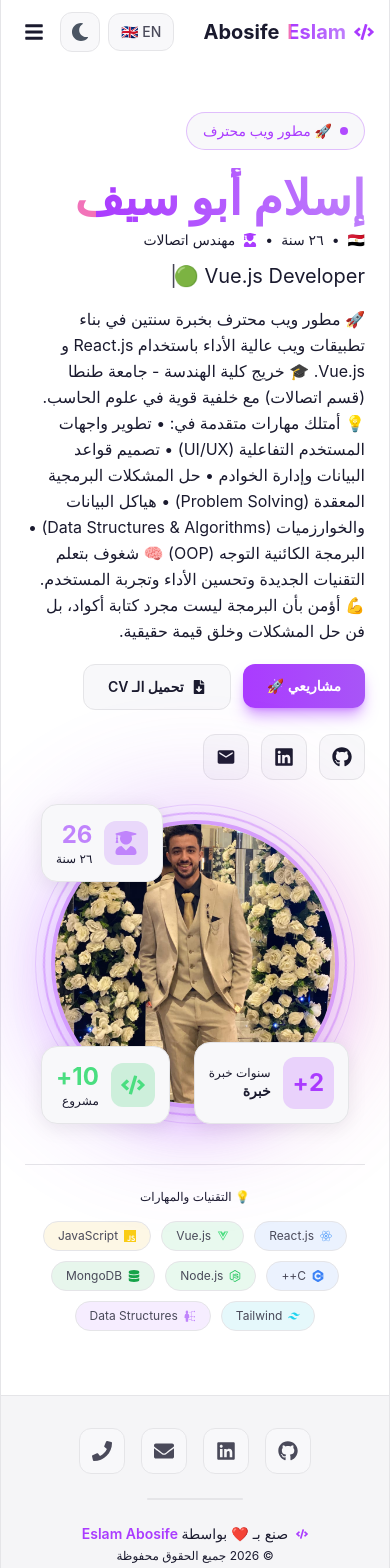
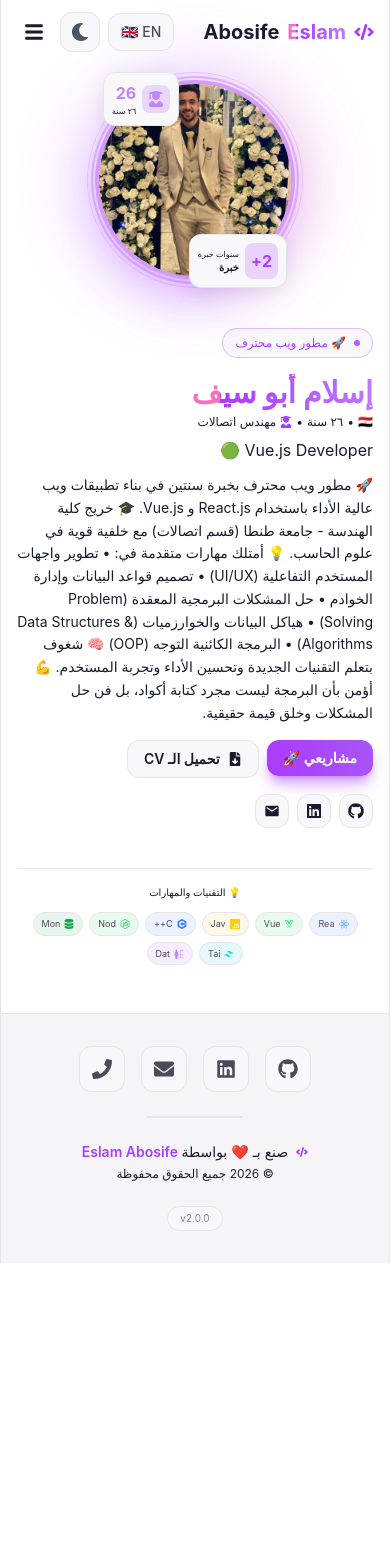
Before and after one commit to eslam1abosife/EslamAbosifeProfile, a React (Vite) app: page / in a window 390 px wide. Shown: the top 1568 px of the page. After the commit the page ends 1263 px from the top, so only its background shows below. Built offline with nearby package versions, Linux system fonts and the light colour scheme.

Commit message:
رفع الموقع الشخصي

```diff
--- a/src/pages/Home.jsx
+++ b/src/pages/Home.jsx
@@ -29,29 +29,30 @@ const Home = () => {
       initial={{ opacity: 0 }}
       animate={{ opacity: 1 }}
       exit={{ opacity: 0 }}
-      className="min-h-screen flex items-center justify-center px-6 pt-28 pb-16"
+      className="min-h-screen flex items-center justify-center px-4 sm:px-6 pt-20 sm:pt-28 pb-12 sm:pb-16 overflow-x-hidden"
     >
       <div className="max-w-6xl mx-auto w-full">
-        <div className={`grid lg:grid-cols-5 gap-10 items-start ${isRTL ? 'text-right' : 'text-left'}`}>
+        <div className={`grid lg:grid-cols-5 gap-6 md:gap-10 items-center ${isRTL ? 'text-right' : 'text-left'}`}>
+
           {/* Left Side - المحتوى */}
           <motion.div
             initial={{ x: isRTL ? -50 : 50, opacity: 0 }}
             animate={{ x: 0, opacity: 1 }}
             transition={{ duration: 0.8 }}
-            className="lg:col-span-3"
+            className="lg:col-span-3 order-2 lg:order-1"
           >
             {/* Badge */}
             <motion.div
               initial={{ y: -20, opacity: 0 }}
               animate={{ y: 0, opacity: 1 }}
               transition={{ delay: 0.2 }}
-              className={`inline-flex items-center gap-2 mb-6 px-4 py-2 rounded-full border border-accent/30 ${
+              className={`inline-flex items-center gap-2 mb-4 sm:mb-6 px-3 sm:px-4 py-1.5 sm:py-2 rounded-full border border-accent/30 ${
                 isRTL ? '' : 'flex-row-reverse'
               }`}
               style={{ background: 'var(--bg-card)' }}
             >
-              <span className="w-2 h-2 bg-accent rounded-full animate-pulse"></span>
-              <span className="text-accent font-medium text-sm">{t.home.badge}</span>
+              <span className="w-1.5 h-1.5 sm:w-2 sm:h-2 bg-accent rounded-full animate-pulse"></span>
+              <span className="text-accent font-medium text-xs sm:text-sm">{t.home.badge}</span>
             </motion.div>
 
             {/* الاسم */}
@@ -59,7 +60,7 @@ const Home = () => {
               initial={{ y: -30, opacity: 0 }}
               animate={{ y: 0, opacity: 1 }}
               transition={{ duration: 0.6 }}
-              className="text-5xl md:text-6xl font-bold mb-2"
+              className="text-3xl sm:text-4xl md:text-5xl lg:text-6xl font-bold mb-1 sm:mb-2"
             >
               <span className="gradient-text">{t.home.name}</span>
             </motion.h1>
@@ -69,14 +70,14 @@ const Home = () => {
               initial={{ opacity: 0 }}
               animate={{ opacity: 1 }}
               transition={{ delay: 0.2 }}
-              className="text-sm text-muted mb-3 flex items-center gap-2"
+              className="text-xs sm:text-sm text-muted mb-2 sm:mb-3 flex flex-wrap items-center gap-1 sm:gap-2"
             >
               <span>🇪🇬</span>
               <span>•</span>
               <span>{t.home.age}</span>
               <span>•</span>
-              <FaUserGraduate className="text-accent" />
-              <span>{t.home.graduate}</span>
+              <FaUserGraduate className="text-accent text-xs sm:text-sm" />
+              <span className="text-xs sm:text-sm">{t.home.graduate}</span>
             </motion.div>
 
             {/* Typewriter */}
@@ -84,7 +85,7 @@ const Home = () => {
               initial={{ opacity: 0 }}
               animate={{ opacity: 1 }}
               transition={{ delay: 0.3 }}
-              className="text-xl md:text-2xl mb-4 text-secondary"
+              className="text-base sm:text-xl md:text-2xl mb-3 sm:mb-4 text-secondary"
             >
               <Typewriter
                 words={[
@@ -108,7 +109,7 @@ const Home = () => {
               initial={{ opacity: 0 }}
               animate={{ opacity: 1 }}
               transition={{ delay: 0.4 }}
-              className="text-base text-secondary max-w-lg mb-5 leading-relaxed"
+              className="text-sm sm:text-base text-secondary max-w-lg mb-4 sm:mb-5 leading-relaxed"
             >
               {t.home.description}
             </motion.p>
@@ -118,13 +119,13 @@ const Home = () => {
               initial={{ opacity: 0, y: 20 }}
               animate={{ opacity: 1, y: 0 }}
               transition={{ delay: 0.5 }}
-              className={`flex flex-wrap gap-3 ${isRTL ? 'justify-start' : 'justify-start'}`}
+              className={`flex flex-wrap gap-2 sm:gap-3 ${isRTL ? 'justify-start' : 'justify-start'}`}
             >
               <Link to="/projects">
                 <motion.button
                   whileHover={{ scale: 1.05 }}
                   whileTap={{ scale: 0.95 }}
-                  className="btn-primary"
+                  className="btn-primary text-sm sm:text-base px-4 sm:px-6 py-2 sm:py-3"
                 >
                   {t.home.viewProjects}
                 </motion.button>
@@ -134,9 +135,9 @@ const Home = () => {
                 <motion.button
                   whileHover={{ scale: 1.05 }}
                   whileTap={{ scale: 0.95 }}
-                  className="btn-secondary"
+                  className="btn-secondary text-sm sm:text-base px-4 sm:px-6 py-2 sm:py-3"
                 >
-                  <FaFileDownload /> {t.home.downloadCV}
+                  <FaFileDownload className="text-sm sm:text-base" /> {t.home.downloadCV}
                 </motion.button>
               </a>
             </motion.div>
@@ -146,39 +147,39 @@ const Home = () => {
               initial={{ opacity: 0 }}
               animate={{ opacity: 1 }}
               transition={{ delay: 0.6 }}
-              className={`flex gap-3 mt-6 ${isRTL ? '' : ''}`}
+              className={`flex gap-2 sm:gap-3 mt-4 sm:mt-6 ${isRTL ? '' : ''}`}
             >
               <a
                 href="https://github.com/eslamabosife"
                 target="_blank"
-                className="p-3 rounded-xl border transition-all group"
+                className="p-2 sm:p-3 rounded-xl border transition-all group"
                 style={{
                   background: 'var(--bg-card)',
                   borderColor: 'var(--border-color)'
                 }}
               >
-                <FaGithub className="text-xl text-secondary group-hover:text-accent transition-colors" />
+                <FaGithub className="text-base sm:text-xl text-secondary group-hover:text-accent transition-colors" />
               </a>
               <a
                 href="#"
                 target="_blank"
-                className="p-3 rounded-xl border transition-all group"
+                className="p-2 sm:p-3 rounded-xl border transition-all group"
                 style={{
                   background: 'var(--bg-card)',
                   borderColor: 'var(--border-color)'
                 }}
               >
-                <FaLinkedin className="text-xl text-secondary group-hover:text-accent transition-colors" />
+                <FaLinkedin className="text-base sm:text-xl text-secondary group-hover:text-accent transition-colors" />
               </a>
               <a
                 href="mailto:eslamabosife69@gmail.com"
-                className="p-3 rounded-xl border transition-all group"
+                className="p-2 sm:p-3 rounded-xl border transition-all group"
                 style={{
                   background: 'var(--bg-card)',
                   borderColor: 'var(--border-color)'
                 }}
               >
-                <MdEmail className="text-xl text-secondary group-hover:text-accent transition-colors" />
+                <MdEmail className="text-base sm:text-xl text-secondary group-hover:text-accent transition-colors" />
               </a>
             </motion.div>
           </motion.div>
@@ -188,13 +189,19 @@ const Home = () => {
             initial={{ x: isRTL ? 50 : -50, opacity: 0 }}
             animate={{ x: 0, opacity: 1 }}
             transition={{ duration: 0.8 }}
-            className="lg:col-span-2"
+            className="lg:col-span-2 order-1 lg:order-2 mb-6 lg:mb-0"
           >
-            <div className="relative">
-              <div className="relative w-72 h-72 mx-auto">
-                <div className="absolute inset-0 bg-gradient-to-r from-accent via-purple-500 to-pink-500 rounded-full blur-3xl opacity-40 animate-pulse"></div>
-                <div className="absolute -inset-2 rounded-full border-2 border-accent/30 animate-spin-slow"></div>
-                <div className="absolute -inset-4 rounded-full border border-purple-500/20"></div>
+            <div className="relative max-w-[200px] sm:max-w-[280px] md:max-w-[320px] lg:max-w-[350px] mx-auto">
+              {/* الحاوية الرئيسية للصورة */}
+              <div className="relative aspect-square w-full">
+                {/* Glow Effect */}
+                <div className="absolute inset-0 bg-gradient-to-r from-accent via-purple-500 to-pink-500 rounded-full blur-2xl sm:blur-3xl opacity-40 animate-pulse"></div>
+
+                {/* Rotating Border */}
+                <div className="absolute -inset-1 sm:-inset-2 rounded-full border-2 border-accent/30 animate-spin-slow"></div>
+                <div className="absolute -inset-2 sm:-inset-4 rounded-full border border-purple-500/20"></div>
+
+                {/* الصورة */}
                 <div className="relative w-full h-full rounded-full border-4 border-accent/40 overflow-hidden shadow-2xl shadow-accent/30">
                   <img
                     src={profileImg}
@@ -207,25 +214,25 @@ const Home = () => {
                 </div>
               </div>
 
-              {/* بطاقة الخبرة */}
+              {/* بطاقة الخبرة - موضعة بشكل responsive */}
               <motion.div
                 initial={{ scale: 0, opacity: 0 }}
                 animate={{ scale: 1, opacity: 1 }}
                 transition={{ delay: 0.5 }}
-                className={`absolute -bottom-4 ${isRTL ? 'right-4' : 'left-4'} p-3.5 rounded-2xl border shadow-xl`}
+                className={`absolute -bottom-2 sm:-bottom-4 ${isRTL ? 'right-2 sm:right-4' : 'left-2 sm:left-4'} p-2 sm:p-3.5 rounded-xl sm:rounded-2xl border shadow-xl`}
                 style={{
                   background: 'var(--bg-card)',
                   borderColor: 'var(--border-color)',
                   boxShadow: '0 4px 20px var(--shadow-color)'
                 }}
               >
-                <div className="flex items-center gap-3">
-                  <div className="p-2.5 bg-accent/20 rounded-xl">
-                    <span className="text-accent text-2xl font-bold">2+</span>
+                <div className="flex items-center gap-1.5 sm:gap-3">
+                  <div className="p-1.5 sm:p-2.5 bg-accent/20 rounded-lg sm:rounded-xl">
+                    <span className="text-accent text-base sm:text-2xl font-bold">2+</span>
                   </div>
                   <div className={isRTL ? 'text-right' : 'text-left'}>
-                    <p className="text-xs text-muted">{t.home.experience}</p>
-                    <p className="text-sm font-semibold text-primary">{t.home.experienceLabel}</p>
+                    <p className="text-[8px] sm:text-xs text-muted">{t.home.experience}</p>
+                    <p className="text-[10px] sm:text-sm font-semibold text-primary">{t.home.experienceLabel}</p>
                   </div>
                 </div>
               </motion.div>
@@ -235,43 +242,43 @@ const Home = () => {
                 initial={{ scale: 0, opacity: 0 }}
                 animate={{ scale: 1, opacity: 1 }}
                 transition={{ delay: 0.7 }}
-                className={`absolute -top-4 ${isRTL ? 'left-4' : 'right-4'} p-3.5 rounded-2xl border shadow-xl`}
+                className={`absolute -top-2 sm:-top-4 ${isRTL ? 'left-2 sm:left-4' : 'right-2 sm:right-4'} p-2 sm:p-3.5 rounded-xl sm:rounded-2xl border shadow-xl`}
                 style={{
                   background: 'var(--bg-card)',
                   borderColor: 'var(--border-color)',
                   boxShadow: '0 4px 20px var(--shadow-color)'
                 }}
               >
-                <div className="flex items-center gap-3">
-                  <div className="p-2.5 bg-purple-500/20 rounded-xl">
-                    <FaUserGraduate className="text-purple-400 text-2xl" />
+                <div className="flex items-center gap-1.5 sm:gap-3">
+                  <div className="p-1.5 sm:p-2.5 bg-purple-500/20 rounded-lg sm:rounded-xl">
+                    <FaUserGraduate className="text-purple-400 text-base sm:text-2xl" />
                   </div>
                   <div className={isRTL ? 'text-right' : 'text-left'}>
-                    <p className="text-2xl font-bold text-purple-400">26</p>
-                    <p className="text-xs text-muted">{t.home.age}</p>
+                    <p className="text-base sm:text-2xl font-bold text-purple-400">26</p>
+                    <p className="text-[8px] sm:text-xs text-muted">{t.home.age}</p>
                   </div>
                 </div>
               </motion.div>
 
-              {/* بطاقة المشاريع */}
+              {/* بطاقة المشاريع - تظهر في الشاشات المتوسطة والكبيرة */}
               <motion.div
                 initial={{ scale: 0, opacity: 0 }}
                 animate={{ scale: 1, opacity: 1 }}
                 transition={{ delay: 0.9 }}
-                className={`absolute -bottom-4 ${isRTL ? 'left-4' : 'right-4'} p-3.5 rounded-2xl border shadow-xl`}
+                className={`absolute -bottom-2 sm:-bottom-4 ${isRTL ? 'left-2 sm:left-4' : 'right-2 sm:right-4'} p-2 sm:p-3.5 rounded-xl sm:rounded-2xl border shadow-xl hidden sm:block`}
                 style={{
                   background: 'var(--bg-card)',
                   borderColor: 'var(--border-color)',
                   boxShadow: '0 4px 20px var(--shadow-color)'
                 }}
               >
-                <div className="flex items-center gap-3">
-                  <div className="p-2.5 bg-green-500/20 rounded-xl">
-                    <FaCode className="text-green-400 text-2xl" />
+                <div className="flex items-center gap-1.5 sm:gap-3">
+                  <div className="p-1.5 sm:p-2.5 bg-green-500/20 rounded-lg sm:rounded-xl">
+                    <FaCode className="text-green-400 text-base sm:text-2xl" />
                   </div>
                   <div className={isRTL ? 'text-right' : 'text-left'}>
-                    <p className="text-2xl font-bold text-green-400">10+</p>
-                    <p className="text-xs text-muted">{t.home.projects}</p>
+                    <p className="text-base sm:text-2xl font-bold text-green-400">10+</p>
+                    <p className="text-[8px] sm:text-xs text-muted">{t.home.projects}</p>
                   </div>
                 </div>
               </motion.div>
@@ -279,16 +286,16 @@ const Home = () => {
           </motion.div>
         </div>
 
-        {/* التقنيات */}
+        {/* التقنيات - responsive */}
         <motion.div
           initial={{ opacity: 0, y: 30 }}
           animate={{ opacity: 1, y: 0 }}
           transition={{ delay: 0.8 }}
-          className="mt-14 pt-6 border-t"
+          className="mt-10 sm:mt-14 pt-4 sm:pt-6 border-t"
           style={{ borderColor: 'var(--border-color)' }}
         >
-          <p className="text-center text-xs text-muted mb-4">{t.home.techStack}</p>
-          <div className="flex flex-wrap gap-2.5 justify-center">
+          <p className="text-center text-[10px] sm:text-xs text-muted mb-3 sm:mb-4">{t.home.techStack}</p>
+          <div className="flex flex-wrap gap-1.5 sm:gap-2.5 justify-center">
             {[
               { icon: <FaReact />, name: 'React.js', color: 'text-blue-400', bg: 'bg-blue-500/10' },
               { icon: <FaVuejs />, name: 'Vue.js', color: 'text-green-400', bg: 'bg-green-500/10' },
@@ -304,14 +311,15 @@ const Home = () => {
                 initial={{ opacity: 0, scale: 0 }}
                 animate={{ opacity: 1, scale: 1 }}
                 transition={{ delay: 0.9 + index * 0.08 }}
-                className={`px-3.5 py-1.5 rounded-full ${tech.bg} text-xs flex items-center gap-1.5 border transition-all hover:scale-105 cursor-default`}
+                className={`px-2 sm:px-3.5 py-1 sm:py-1.5 rounded-full ${tech.bg} text-[9px] sm:text-xs flex items-center gap-1 sm:gap-1.5 border transition-all hover:scale-105 cursor-default`}
                 style={{
                   borderColor: 'var(--border-color)',
                   color: 'var(--text-secondary)'
                 }}
               >
-                <span className={tech.color}>{tech.icon}</span>
-                {tech.name}
+                <span className={`${tech.color} text-[10px] sm:text-sm`}>{tech.icon}</span>
+                <span className="hidden xs:inline">{tech.name}</span>
+                <span className="xs:hidden">{tech.name.slice(0, 3)}</span>
               </motion.span>
             ))}
           </div>
```
